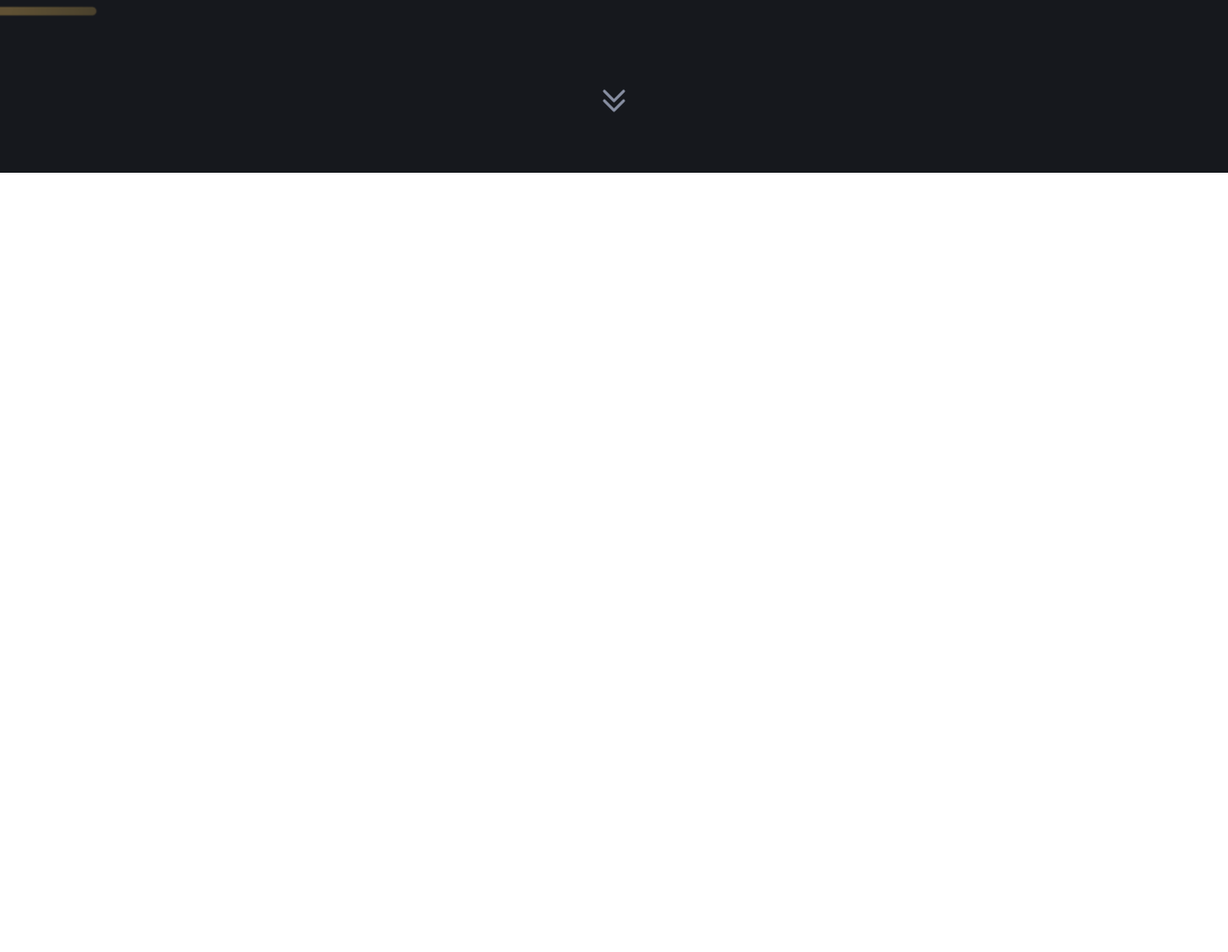
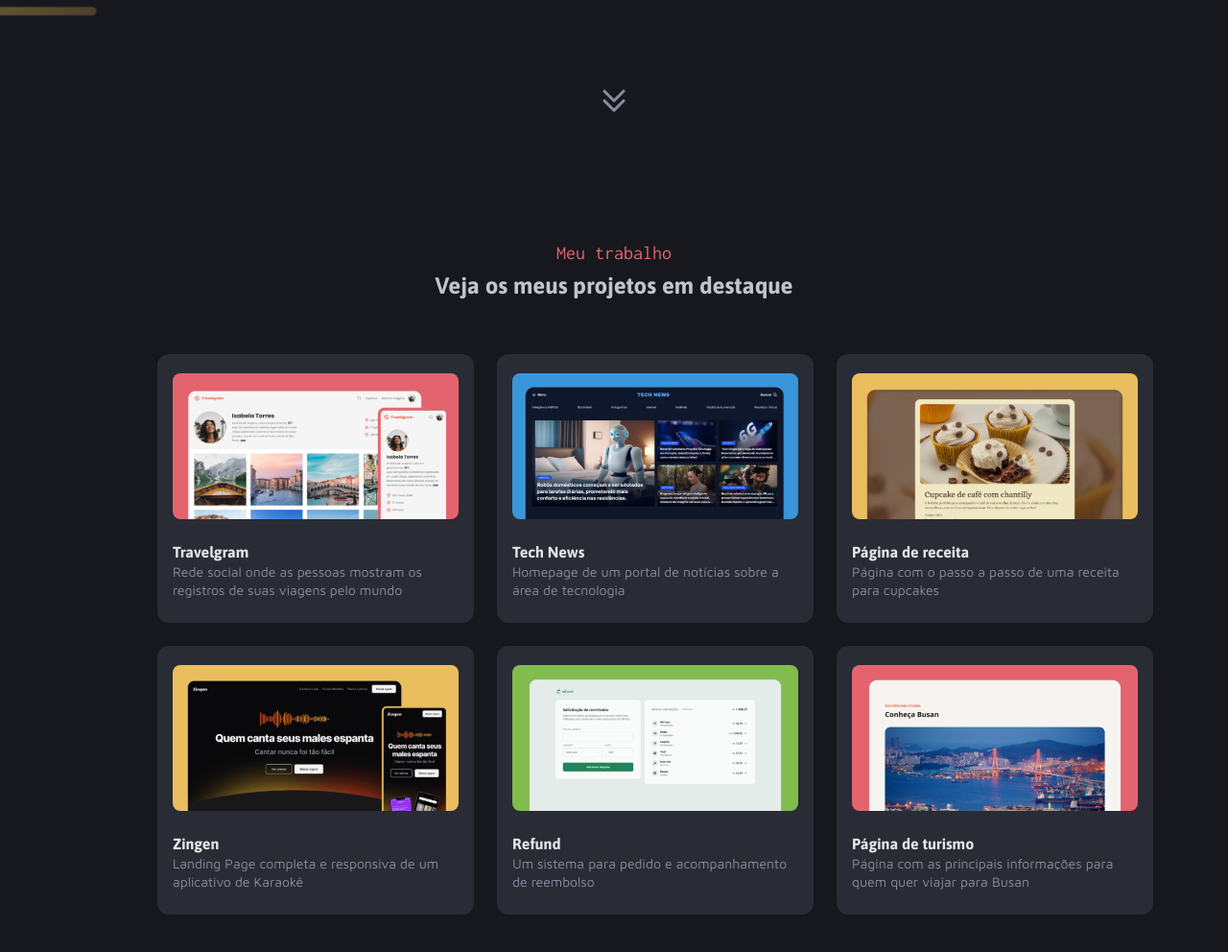
Before and after one commit to arthurcosta33/projeto-portfolio-dev, a plain HTML site: page index.html in a window 1280 px wide. Shown: the part 570-1562 px from the top of the page at 96% size. Before the commit the page ends 800 px from the top, so only its background shows below. Drawn offline with Linux system fonts and the light colour scheme.

Commit message:
finishing the 'Meu trabalho' section.

```diff
--- a/index.html
+++ b/index.html
@@ -47,11 +47,74 @@
         <img src="assets/icons/Node.js.svg" alt="Logo Node.js">
         <figcaption>Node.js</figcaption>
       </figure>
+    </div>
+      <img class="setas-baixo" src="assets/icons/Vector.svg" alt="Imagem de duas setas para baixo">
+  </header>
 
-    </div>
+  <main class="grid-container">
 
-      <img class="setas-baixo" src="assets/icons/Vector.svg" alt="Imagem de duas setas para baixo">
+    <p>Meu trabalho</p>
+    <h2>Veja os meus projetos em destaque</h2>
 
-  </header>
-</body>
-</html>
+    <section id="Projects" class="grid grid-flow-col">
+
+      <div class="grid grid-cols-3 gap-24 projects-container">
+
+        <figure class="card">
+          <img src="assets/images/Thumbnail_Project-01.png" alt="Thumbnail Projeto Travelgram">
+
+          <figcaption>
+            <h3>Travelgram</h3>
+            <p>Rede social onde as pessoas mostram os registros de suas viagens pelo mundo</p>
+          </figcaption>
+        </figure>
+
+        <figure class="card">
+          <img src="assets/images/Thumbnail_Project-02.png" alt="Thumbnail Projeto Tech News">
+
+          <figcaption>
+            <h3>Tech News</h3>
+            <p>Homepage de um portal de notícias sobre a área de tecnologia</p>
+          </figcaption>
+        </figure>
+
+        <figure class="card">
+          <img src="assets/images/Thumbnail_Project-03.png" alt="Thumbnail Projeto Receita Cupcake">
+
+          <figcaption>
+            <h3>Página de receita</h3>
+            <p>Página com o passo a passo de uma receita para cupcakes</p>
+          </figcaption>
+        </figure>
+
+        <figure class="card">
+          <img src="assets/images/Thumbnail_Project-04.png" alt="Thumbnail Projeto Zingen">
+
+          <figcaption>
+            <h3>Zingen</h3>
+            <p>Landing Page completa e responsiva de um aplicativo de Karaokê</p>
+          </figcaption>
+        </figure>
+
+        <figure class="card">
+          <img src="assets/images/Thumbnail_Project-05.png" alt="Thumbnail Projeto Refund">
+
+          <figcaption>
+            <h3>Refund</h3>
+            <p>Um sistema para pedido e acompanhamento de reembolso</p>
+          </figcaption>
+        </figure>
+
+        <figure class="card">
+          <img src="assets/images/Thumbnail_Project-06.png" alt="Thumbnail Projeto Página de Turismo">
+
+          <figcaption>
+            <h3>Página de turismo</h3>
+            <p>Página com as principais informações para quem quer viajar para Busan</p>
+          </figcaption>
+        </figure>
+      </div>
+    </section>
+    </main>
+  </body>
+  </html>
--- a/styles/header.css
+++ b/styles/header.css
@@ -43,7 +43,6 @@ h1 {
 p {
   font: var(--text-sm);
   color: var(--gray-400);
-  padding-bottom: 80px;
 }
 
 .tags-container {
@@ -73,5 +72,4 @@ p {
 .setas-baixo {
   display: flex;
   margin: 96px auto 57px auto;
-
 }
--- a/styles/index.css
+++ b/styles/index.css
@@ -1,2 +1,4 @@
 @import url(global.css);
+@import url(utility.css);
 @import url(header.css);
+@import url(main.css);
--- /dev/null
+++ b/styles/main.css
@@ -0,0 +1,44 @@
+.projects-container {
+  max-width: 1040px;
+  margin-inline: auto;
+}
+
+main {
+  padding-inline: 164px;
+  background-color: var(--gray-200);
+  padding-bottom: 144px;
+}
+
+main p:first-child {
+  color: var(--red);
+  text-align: center;
+  padding-top: 72px;
+  font: var(--subtitle);
+}
+
+main h2 {
+  text-align: center;
+  font: var(--title-md);
+  margin: 8px auto 56px auto;
+}
+
+.card {
+  background-color: var(--gray-300);
+  border-radius: 12px;
+  padding: 20px 16px 20px 16px;
+  width: 330px;
+  height: 280px;
+}
+
+.card img {
+  border-radius: 8px;
+}
+
+.card h3 {
+  margin-top: 20px;
+  font: var(--title-sm);
+}
+
+.card p {
+  font: var(--text-sm);
+}
--- /dev/null
+++ b/styles/utility.css
@@ -0,0 +1,15 @@
+.grid {
+  display: grid;
+}
+
+.grid-flow-col {
+  grid-auto-flow: column;
+}
+
+.grid-cols-3 {
+  grid-template-columns: 1fr 1fr 1fr;
+}
+
+.gap-24 {
+  gap: 24px;
+}
```
